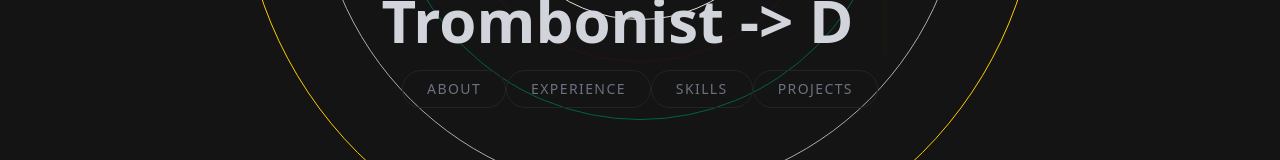
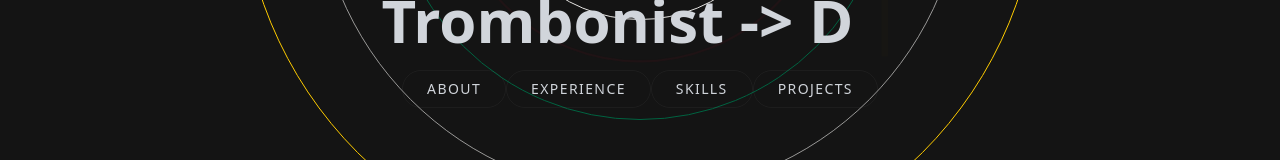
Before and after one commit to marioebros/portfolio, a Next.js app: page / in a window 1280 px wide. Shown: the part 463-623 px from the top of the page. Built offline with nearby package versions, Linux system fonts and the light colour scheme.

Commit message:
Adjusted global.css buttons color + projects color

```diff
--- a/components/About.tsx
+++ b/components/About.tsx
@@ -32,7 +32,7 @@ export default function About({}: Props) {
         <div className='space-y-10 px-0 md:px-10'>
             <h4 className='text-4xl font-semibold'>
                 Who Am{" "}
-                <span className='underline decoration-[#F7AB0A]/50'>I...</span>{" "}
+                <span className='underline decoration-[#FFCC00]/50'>I...</span>{" "}
             </h4>
             <p className='text-lg'>
                 A disciplined creative of 14-years, who is actively seeking to leverage
--- a/components/BackgroundCircles.tsx
+++ b/components/BackgroundCircles.tsx
@@ -22,7 +22,7 @@ function BackgroundCircles({}: Props) {
         <div className='absolute border border-[#C8102E] rounded-full h-[200px] w-[200px] mt-52 animate-ping' />
         <div className='rounded-full border border-[#E5E4E2] h-[300px] w-[300px] absolute mt-52' />
         <div className='rounded-full border border-[#006341] h-[500px] w-[500px] absolute mt-52' />
-        <div className='rounded-full border border-[#E5E4E2] opacity-100 h-[650px] w-[650px] absolute mt-52 animate-pulse' />
+        <div className='rounded-full border border-[#E5E4E2] opacity-80 h-[650px] w-[650px] absolute mt-52 animate-pulse' />
         <div className='rounded-full border border-[#FFCC00] h-[800px] w-[800px] absolute mt-52'/>
     </motion.div> // #C8102E - Red, #E5E4E2 - Platinum, #006341 - Dark Green, #FFCC00 - USC Gold
   );
--- a/components/Projects.tsx
+++ b/components/Projects.tsx
@@ -18,7 +18,7 @@ function Projects({}: Props) {
 
                     <div className="space-y-10 px-0 md:px-10 max-w-6xl">
                         <h4 className="text-4xl font-semibold text-center">
-                            <span className="underline decoration-[#F7AB0A]/50">
+                            <span className="underline decoration-[#FFCC00]/50">
                                 Case Study {i+1} of {projects.length}:
                             </span>{" "}
                             G's Restaurant Site
@@ -28,7 +28,7 @@ function Projects({}: Props) {
             ))}
         </div>
 
-        <div className="w-full absolute top-[30%] bg-[#F7AB0A]/10 left-0 h-[500px] -skew-y-12" />
+        <div className="w-full absolute top-[25%] bg-[#FFCC00]/50 left-0 h-[500px] -skew-y-12 -skew-x-12" />
     </div>
   );
 }
--- a/styles/globals.css
+++ b/styles/globals.css
@@ -4,6 +4,6 @@
 
 @layer components {
     .heroButton {
-        @apply px-6 py-2 border border-[#242424] rounded-full uppercase text-sm tracking-widest text-gray-500 transition-all hover:border-[#F7AB0A]/40 hover:text-[#F7AB0A]/40
+        @apply px-6 py-2 border border-[#D1D5DB]/5 rounded-full uppercase text-sm tracking-widest text-gray-300 transition-all hover:border-[#FFCC00]/50 hover:text-[#FFCC00]/50
     }
 }
```
